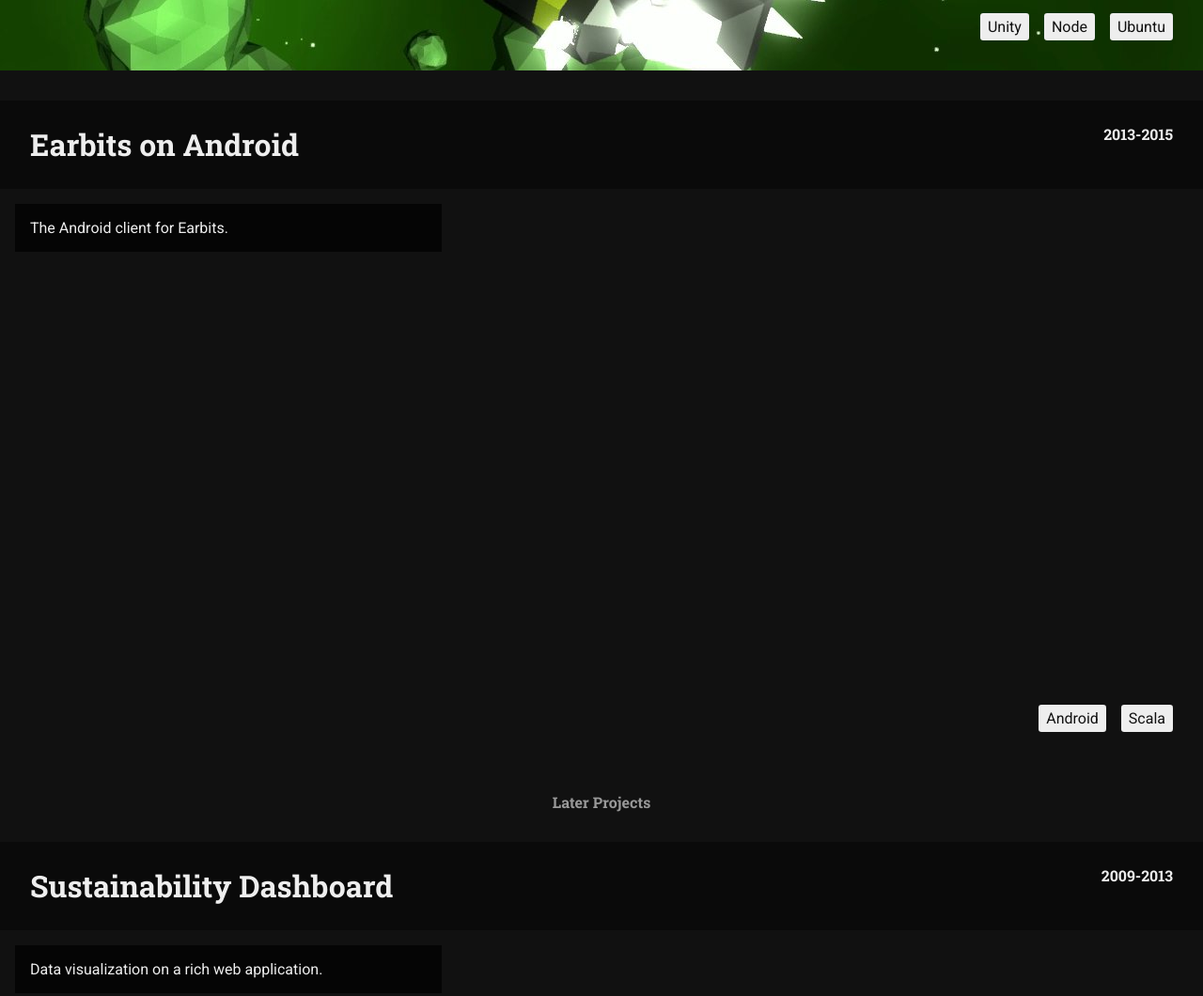
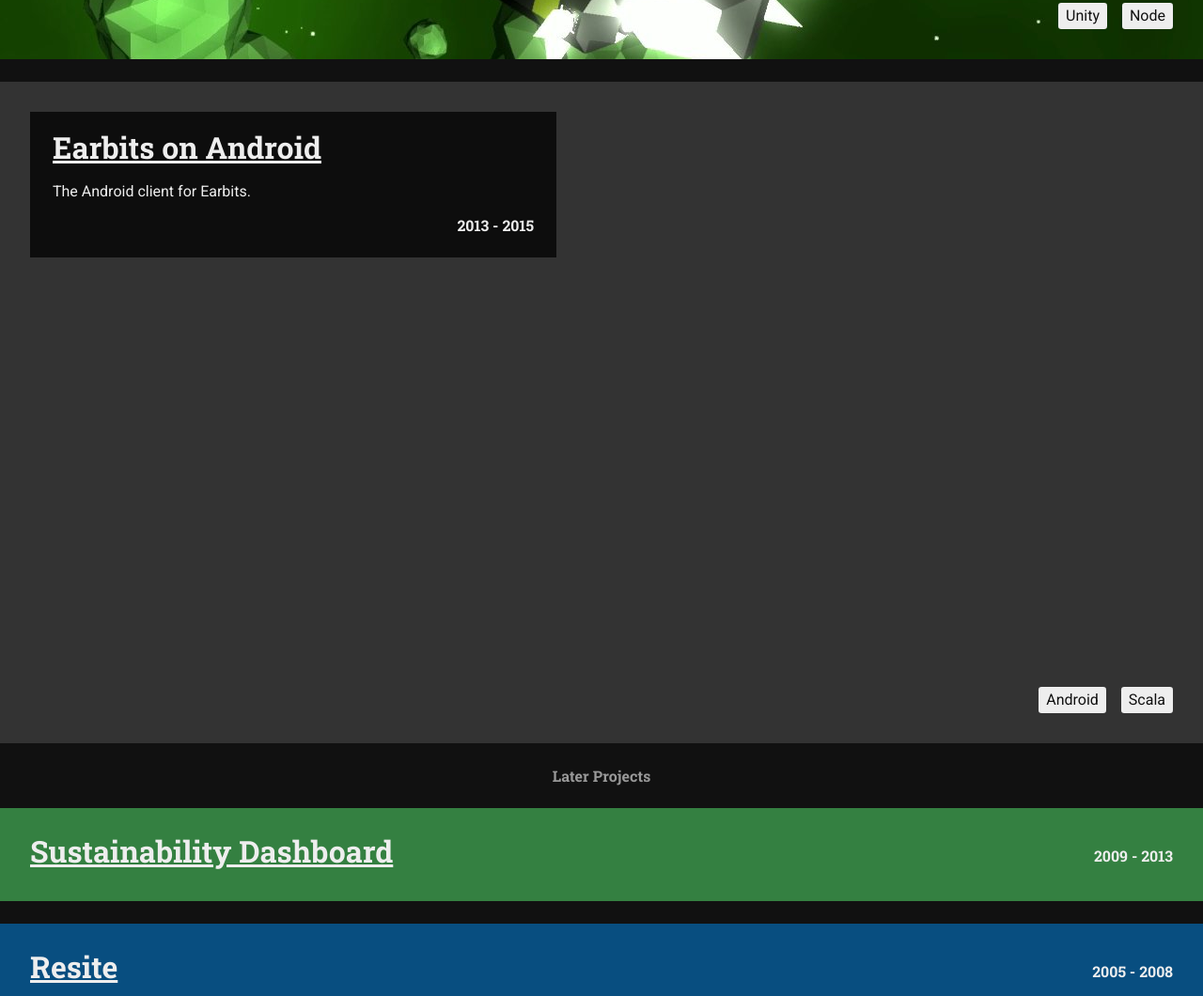
Before and after one commit to zon/haralovich, a plain HTML site: page index.html in a window 1280 px wide. Shown: the part 925-1985 px from the top of the page at 94% size. Drawn offline with Linux system fonts and the light colour scheme.

Commit message:
Improved layout.

```diff
--- a/index.html
+++ b/index.html
@@ -18,24 +18,28 @@
 
 		<h2>Recent Projects</h2>
 
-		<div id="contested-space" class="project">
-			<h3>Contested Space</h3>
-			<h4 class="time">2013-2016</h4>
-			<p>An online space sandbox featuring player created ships and stations, a procedural environment, and hosted on a persistent cloud.</p>
+		<div id="contested-space" class="project full">
+			<div class="details">
+				<h3><a href="http://www.contestedspace.net/">Contested Space</a></h3>
+				<p>An online space sandbox featuring player created ships and stations, a procedural environment, and hosted on a persistent cloud.</p>
+				<h4 class="time">2013 - 2016</h4>
+			</div>
 			<div class="tools">
 				<h4>Tools</h4>
 				<ul>
 					<li>Unity</li>
 					<li>Node</li>
-					<li>Ubuntu</li>
+					<!-- <li>Ubuntu</li> -->
 				</ul>
 			</div>
 		</div>
 
-		<div class="project">
-			<h3>Earbits on Android</h3>
-			<h4 class="time">2013-2015</h4>
-			<p>The Android client for Earbits.</p>
+		<div id="earbits" class="project full">
+			<div class="details">
+				<h3><a href="https://play.google.com/store/apps/details?id=com.earbits.earbitsradio&hl=en">Earbits on Android</a></h3>
+				<p>The Android client for Earbits.</p>
+				<h4 class="time">2013 - 2015</h4>
+			</div>
 			<div class="tools">
 				<h4>Tools</h4>
 				<ul>
@@ -47,20 +51,14 @@
 
 		<h2>Later Projects</h2>
 
-		<div class="project later">
-			<h3>Sustainability Dashboard</h3>
-			<h4 class="time">2009-2013</h4>
-			<p>Data visualization on a rich web application.</p>
+		<div id="sdash" class="project partial">
+			<h3><a href="http://green2sustainable.com/">Sustainability Dashboard</a></h3>
+			<h4 class="time">2009 - 2013</h4>
 		</div>
 
-		<div class="project later">
-			<h3>Resite</h3>
-			<h4 class="time">2005-2008</h4>
-			<p>Apartment marketing back in the days of LAMP.</p>
-		</div>
-
-		<div class="footer">
-			<h4><a class="contact" href="mailto:zon@haralovich.com">zon@haralovich.com</a></h4>
+		<div id="resite" class="project partial">
+			<h3><a href="http://www.resiteonline.com/">Resite</a></h3>
+			<h4 class="time">2005 - 2008</h4>
 		</div>
 
 	</body>
--- a/main.css
+++ b/main.css
@@ -12,7 +12,7 @@
 
 h2 {
 	font-size: 1em;
-	margin: 1.6em 2em;
+	margin: 1.5em;
 	color: #999;
 	text-align: center;
 }
@@ -48,51 +48,49 @@
 	padding: 0.6em 1em;
 	background-color: #804307;
 	border-radius: 0.2em;
-}
-
-#contested-space {
-	background-image: url('images/death-blow.jpeg');
-	background-position: center;
+	font-family: 'Roboto', sans-serif;
+	font-weight: normal;
 }
 
 .project {
 	position: relative;
-	min-height: 44em;
-	margin: 2em 0;
+	margin: 1.5em 0;
+	background: #333;
 }
 .project h3 {
 	font-size: 2em;
-	padding: 0.8em 1em;
 	margin: 0;
-	background-color: #000;
-	background-color: rgba(0, 0, 0, 0.4);
-}
-.project p {
-	margin: 1em;
-	padding: 1em;
-	background-color: #000;
-	background-color: rgba(0, 0, 0, 0.7);
-	width: 33%;
 }
 .project .time {
-	position: absolute;;
-	top: 1.6em;
-	right: 2em;
 	margin: 0;
+	font-size: 1em;
+	text-align: right;
 }
-.project .tools {
+
+.project.full {
+	min-height: 44em;
+	overflow: hidden;
+}
+.project.full .details {
+	margin: 2em;
+	padding: 1em 1.5em 1.5em;
+	background-color: #000;
+	background-color: rgba(0, 0, 0, 0.75);
+	width: 40%;
+}
+.project.full .tools {
 	position: absolute;
 	bottom: 2em;
 	right: 2em;
 }
-.project .tools h4 {
+.project.full .tools h4 {
 	display: none;
 }
-.project .tools ul {
+.project.full .tools ul {
 	margin: 0;
 	padding: 0;
 }
-.project .tools li {
+.project.full .tools li {
 	display: block;
 	float: left;
 	font-size: 1em;
@@ -102,3 +100,26 @@
 	color: #111;
 	margin-left: 1em;
 }
+
+.project.partial {
+	padding: 1.5em 2em 2em;
+}
+.project.partial .time {
+	position: absolute;
+	right: 2em;
+	top: 50%;
+	transform: translateY(-50%);
+}
+
+#contested-space {
+	background-image: url('images/death-blow.jpeg');
+	background-position: center;
+}
+
+#sdash {
+	background-color: #348041;
+}
+
+#resite {
+	background-color: #084e80;
+}
```
